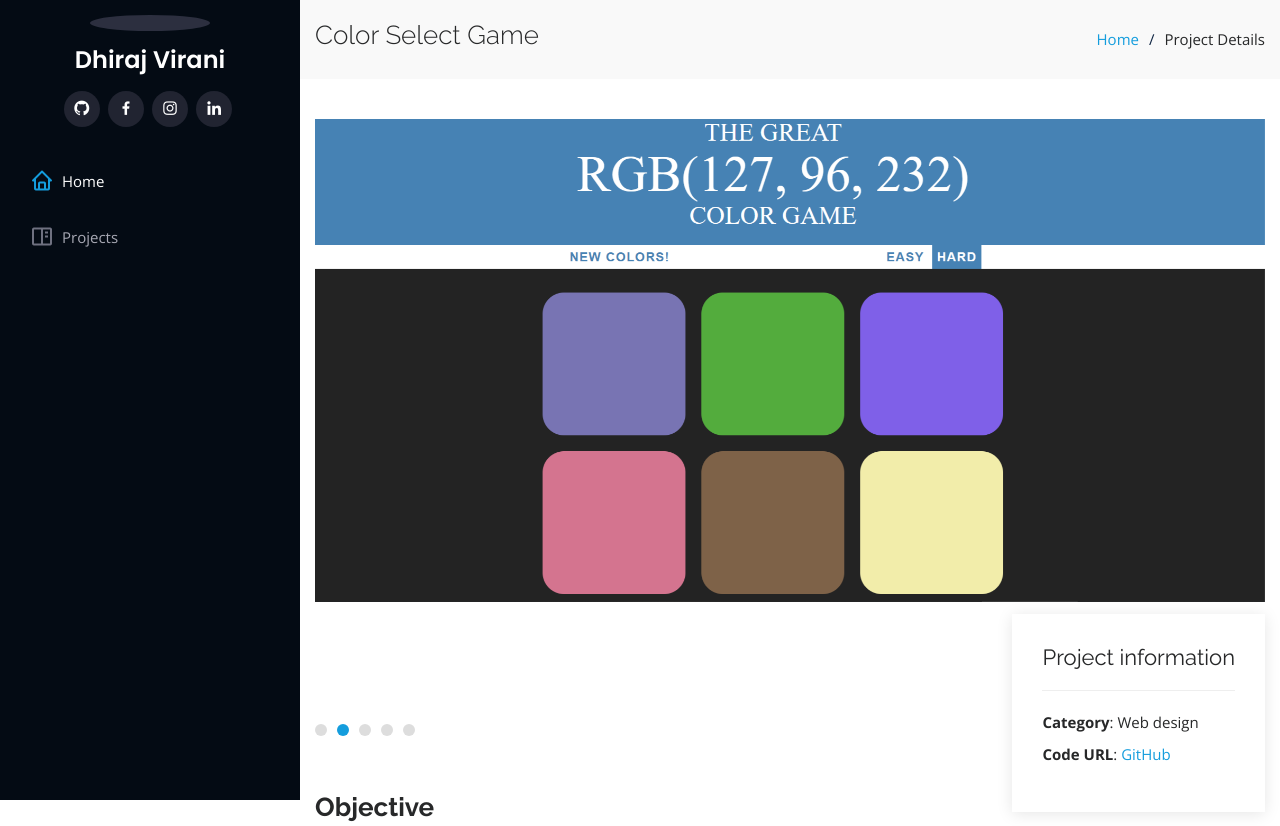
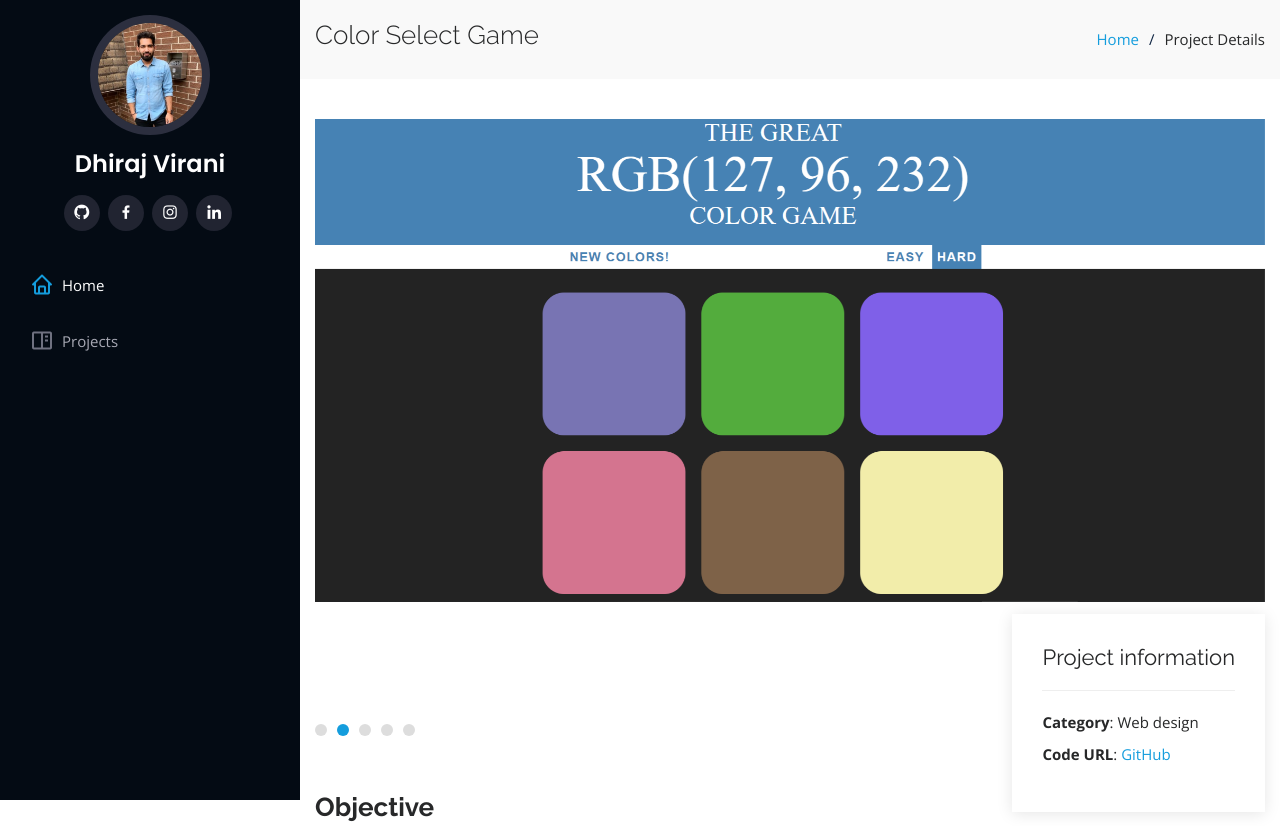
Before and after one commit to Dhiraj-virani/Dhiraj-Virani, a plain HTML site: page Color-Select.html in a window 1280 px wide. Shown: the top 826 px of the page. Drawn offline with nearby package versions, Linux system fonts and the light colour scheme.

Commit message:
Image changes

```diff
--- a/Color-Select.html
+++ b/Color-Select.html
@@ -39,7 +39,7 @@
     <div class="d-flex flex-column">
 
       <div class="profile">
-        <img src="assets/img/profile-img.jpg" alt="" class="img-fluid rounded-circle">
+        <img src="assets/img/profile-img.jpeg" alt="" class="img-fluid rounded-circle">
         <h1 class="text-light"><a href="index.html">Dhiraj Virani</a></h1>
         <div class="social-links mt-3 text-center">
           <a href="https://github.com/Dhiraj-virani" class="github"><i class="bx bxl-github"></i></a>
```
Also changed, not shown: Event-Manager.html (+1 -1 lines), Interactive-Keys.html (+1 -1 lines), To-do-List.html (+1 -1 lines).
